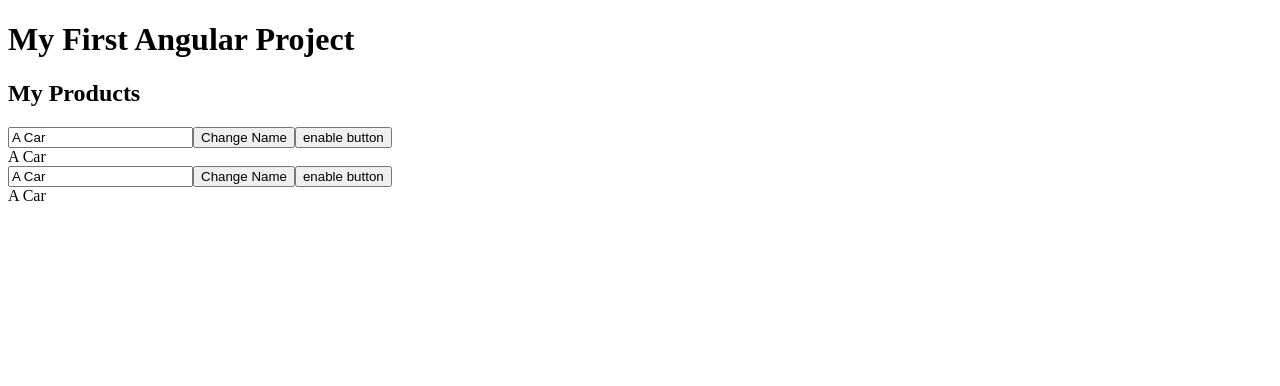
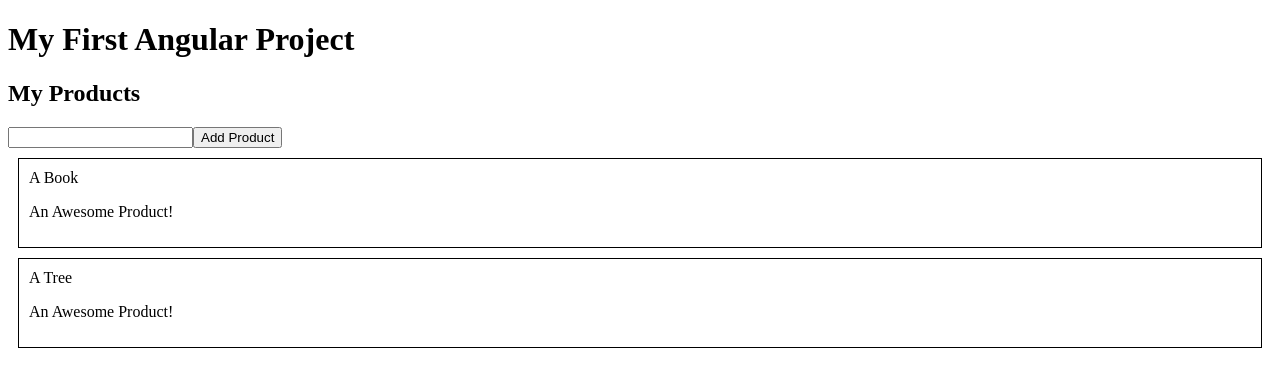
Before and after one commit to rod773/my-first-angular-project, an Angular app: page / in a window 1280 px wide. Shown: the top 386 px of the page. Built offline with nearby package versions, Linux system fonts and the light colour scheme.

Commit message:
input form validation

```diff
--- a/src/app/app.component.html
+++ b/src/app/app.component.html
@@ -1,8 +1,7 @@
 <div>
   <h1>My First Angular Project</h1>
   <app-products></app-products>
-  <app-product></app-product>
-  <app-product></app-product>
+
 </div>
 
 
--- a/src/app/components/product/product.component.html
+++ b/src/app/components/product/product.component.html
@@ -1,4 +1,4 @@
-<input type="text" [(ngModel)]="productName" />
-<button (click)="productName = 'A Thee'" [disabled]="isDisabled">Change Name</button>
-<button (click)="isDisabled=!isDisabled">enable button</button>
-<div>{{productName}}</div>
+<article class="product" (click)="onClicked()">
+    <div>{{productName}}</div>
+    <p>An Awesome Product!</p>
+</article>
--- a/src/app/components/product/product.component.scss
+++ b/src/app/components/product/product.component.scss
@@ -0,0 +1,5 @@
+.product {
+    border: 1px solid black;
+    padding: 10px;
+    margin: 10px;
+}
--- a/src/app/components/product/product.component.ts
+++ b/src/app/components/product/product.component.ts
@@ -1,4 +1,4 @@
-import { Component } from '@angular/core';
+import { Component, Input, EventEmitter, Output } from '@angular/core';
 
 @Component({
   selector: 'app-product',
@@ -6,13 +6,11 @@
   styleUrls: ['./product.component.scss'],
 })
 export class ProductComponent {
-  productName = 'A Book';
+  @Input() productName!: string;
+  @Output() productClicked = new EventEmitter<boolean>();
 
-  isDisabled = false;
-
-  constructor() {
-    setTimeout(() => {
-      this.productName = 'A Car';
-    }, 3000);
+  onClicked() {
+    this.productClicked.emit(true);
+    console.log('clicked ' + this.productName);
   }
 }
--- a/src/app/components/products/products.component.html
+++ b/src/app/components/products/products.component.html
@@ -1 +1,9 @@
 <h2>My Products</h2>
+<form (ngSubmit)="onAddProduct(f)" #f="ngForm">
+    <input type="text" ngModel name="productName" required />
+    <button type="submit">Add Product</button>
+</form>
+
+
+<app-product (productClicked)="onRemoveProduct(product)" *ngFor="let product of products"
+    [productName]="product"></app-product>
--- a/src/app/components/products/products.component.ts
+++ b/src/app/components/products/products.component.ts
@@ -3,8 +3,31 @@
 @Component({
   selector: 'app-products',
   templateUrl: './products.component.html',
-  styleUrls: ['./products.component.scss']
+  styleUrls: ['./products.component.scss'],
 })
 export class ProductsComponent {
+  productName!: string;
 
+  products = ['A Book', 'A Tree'];
+
+  isDisabled = true;
+
+  constructor() {
+    setTimeout(() => {
+      this.isDisabled = false;
+    }, 3000);
+  }
+
+  onAddProduct(form: any) {
+    //this.products.push(this.productName);
+    console.log(form);
+    if (form.valid) {
+      this.products.push(form.value.productName);
+    }
+  }
+
+  onRemoveProduct(productName: string) {
+    this.products = this.products.filter((p) => p != productName);
+    console.log(this.products);
+  }
 }
```
